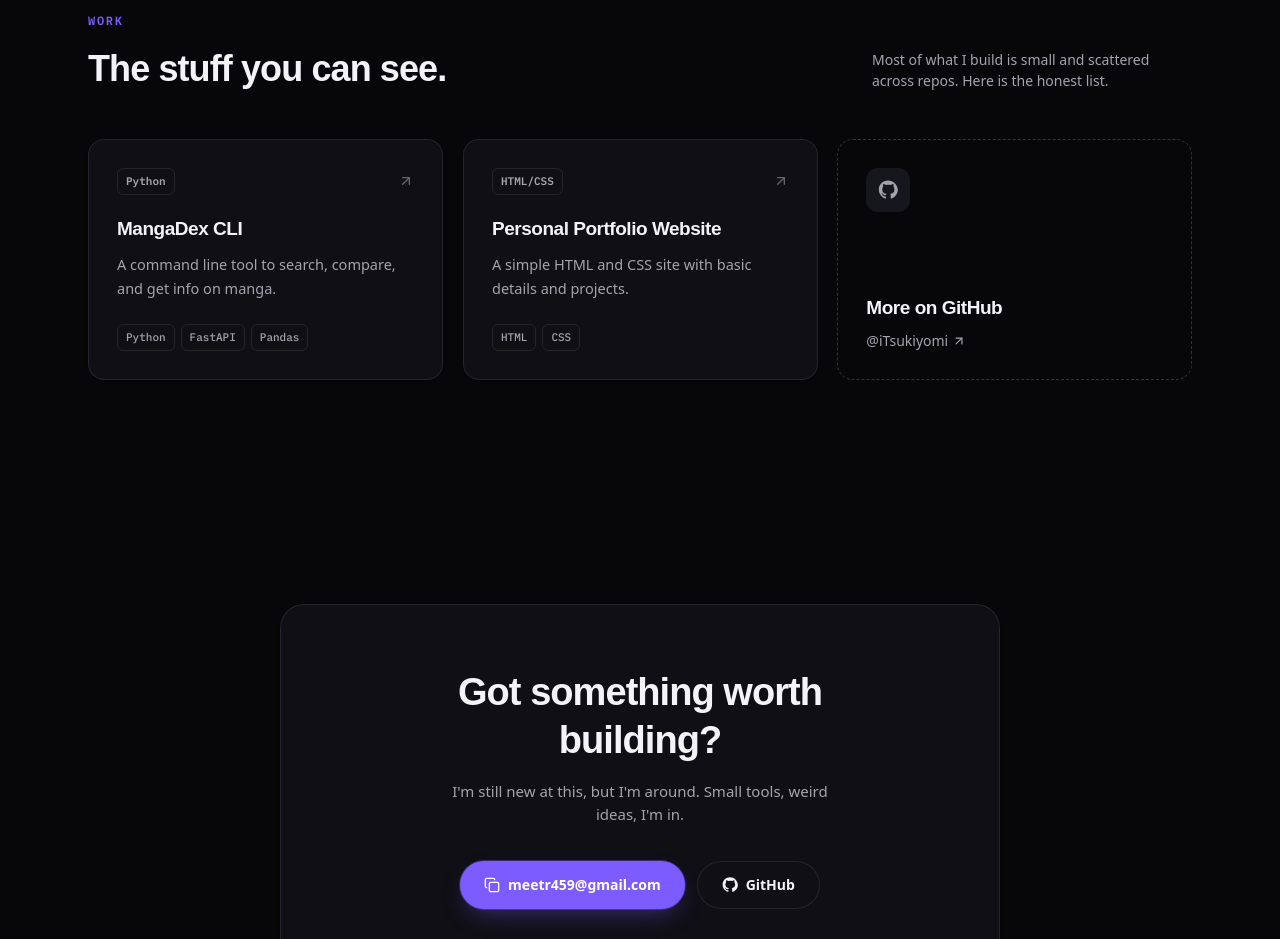
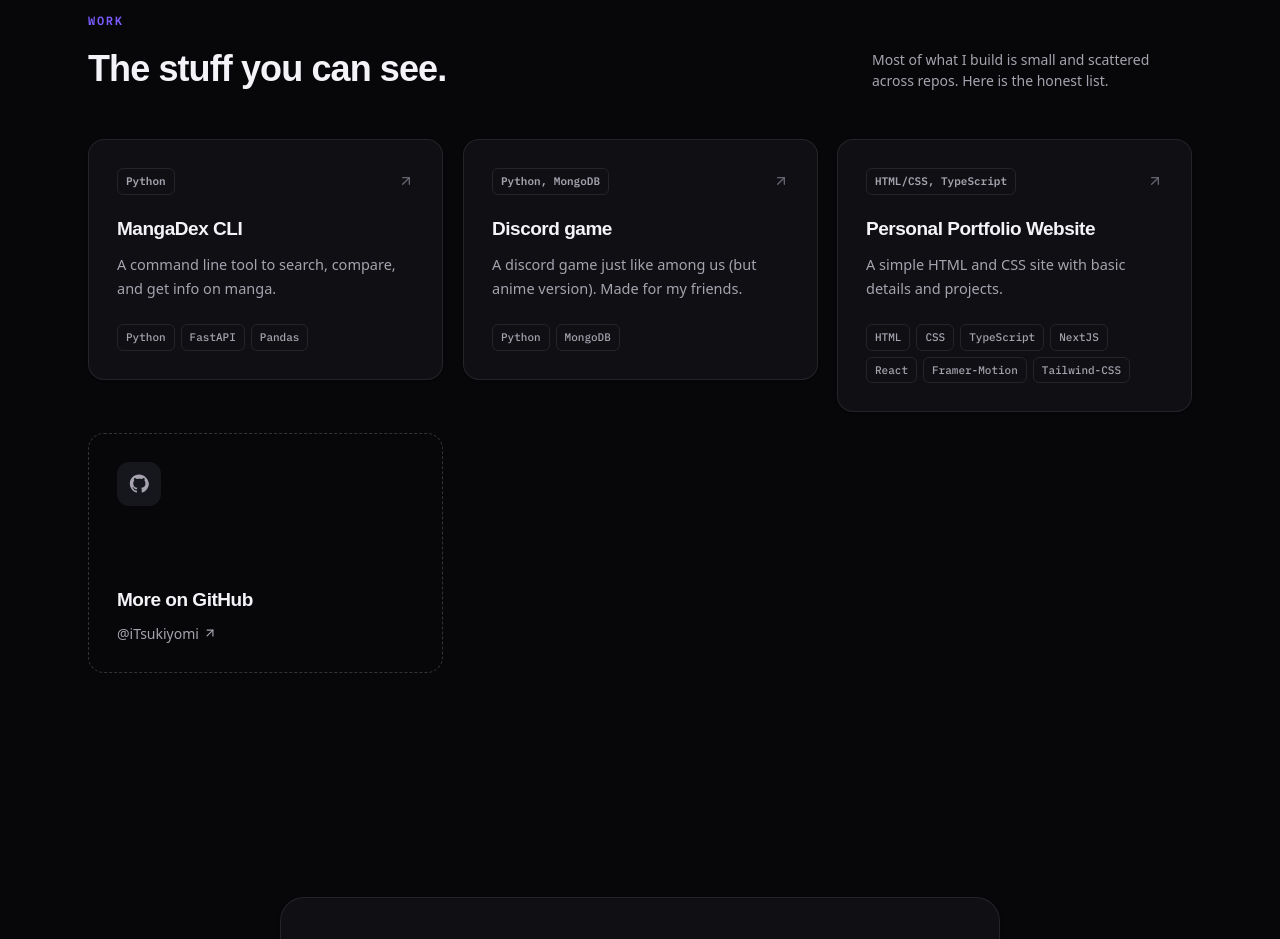
Before and after one commit to iTsukiyomi/portfolio, a React (Vite) app: page / in a window 1280 px wide. Shown: the part 1960-2899 px from the top of the page. Built offline with nearby package versions, Linux system fonts and the light colour scheme; a web font is replaced by a local one.

Commit message:
added projects

```diff
--- a/src/data/projects.ts
+++ b/src/data/projects.ts
@@ -20,12 +20,23 @@ export const projects: Project[] = [
     repo: "https://github.com/iTsukiyomi/fastapi-projects",
   },
   {
+    id: "mafioso",
+    title: "Discord game",
+    description: "A discord game just like among us (but anime version). Made for my friends.",
+    longDescription:
+      "A bot about finding the imposters (mafia in our case), with multiple factions and everyone having unique role and abilities.",
+    language: "Python, MongoDB",
+    tags: ["Python", "MongoDB"],
+    repo: "https://github.com/MafiosoStudios/Mafia",
+  },
+  {
     id: "portfolio-v1",
     title: "Personal Portfolio Website",
     description: "A simple HTML and CSS site with basic details and projects.",
     longDescription:
-      "An earlier, simpler portfolio built with plain HTML and CSS. No framework, no build step, just a straightforward page to show what I was working on at the time.",
-    language: "HTML/CSS",
-    tags: ["HTML", "CSS"],
+      "A portfolio showcasing some of my projects built with nextjs, react, framer motion, tailwind CSS and UIs from acternity.",
+    language: "HTML/CSS, TypeScript",
+    tags: ["HTML", "CSS", "TypeScript", "NextJS", "React", "Framer-Motion", "Tailwind-CSS"],
+    repo: "https://github.com/iTsukiyomi/portfolio",
   },
 ]
```
Also changed, not shown: 5 other files (tests, documents, lock files or other folders).
